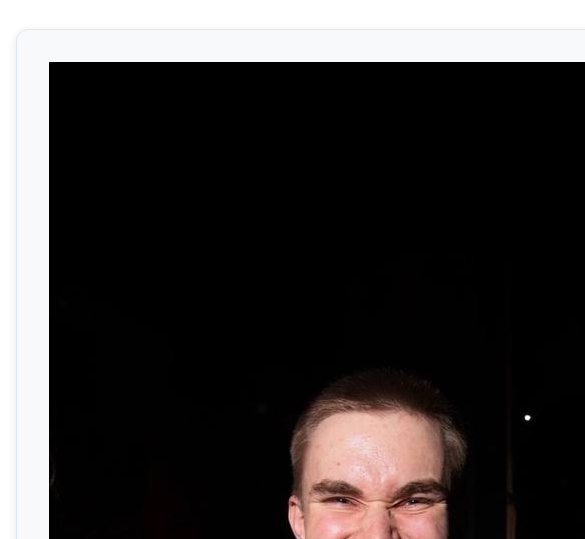
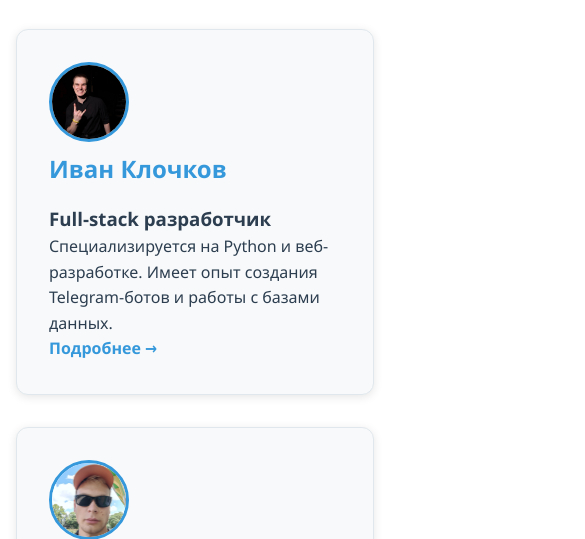
Before and after one commit to MrProVans/web_practic1, a plain HTML site: page docs/team.html in a window 390 px wide. Shown: the part 305-844 px from the top of the page, 585 px wide, since content can reach past the window. Drawn offline with Linux system fonts and the light colour scheme.

Commit message:
update фото

```diff
--- a/docs/css/styles.css
+++ b/docs/css/styles.css
@@ -183,6 +183,37 @@ main {
 .member-card h2 {
     color: var(--secondary-color);
     margin-bottom: 1rem;
+}
+
+/* Уменьшение фото ТОЛЬКО на странице team.html */
+.members-grid .member-photo {
+    width: 120px;
+    height: 120px;
+    border-radius: 50%;
+    object-fit: cover;
+    border: 3px solid var(--secondary-color);
+    transition: var(--transition);
+}
+
+/* Эффект при наведении */
+.members-grid .member-card:hover .member-photo {
+    transform: scale(1.05);
+    border-color: var(--accent-color);
+}
+
+/* Адаптивность */
+@media (max-width: 1024px) {
+    .members-grid .member-photo {
+        width: 100px;
+        height: 100px;
+    }
+}
+
+@media (max-width: 768px) {
+    .members-grid .member-photo {
+        width: 80px;
+        height: 80px;
+    }
 }
 
 .team-card ul {
```
